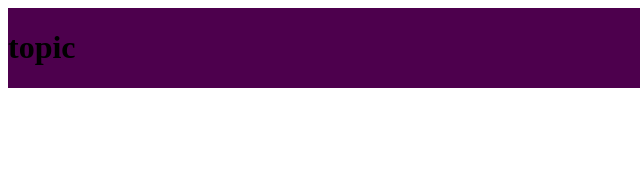
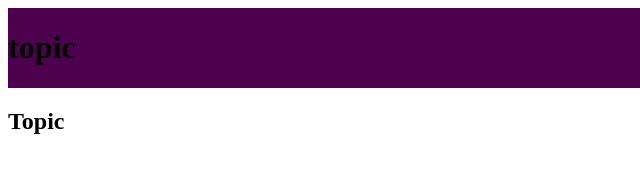
Before and after one commit to Wooter13/Wootenr13.github.io, a plain HTML site: page index.html in a window 1280 px wide. Shown: the full height of the page, 0-640 px from the left. Drawn offline with Linux system fonts and the light colour scheme.

Commit message:
Update index.html

```diff
--- a/index.html
+++ b/index.html
@@ -8,5 +8,10 @@
   <div class="head">
   	<h1 class="title"> topic</h1>
   </div>
+  <div>
+  	<div class="discription">
+  		<h2> Topic </h2>
+
+  </div>
 </body>
 </html>
```
